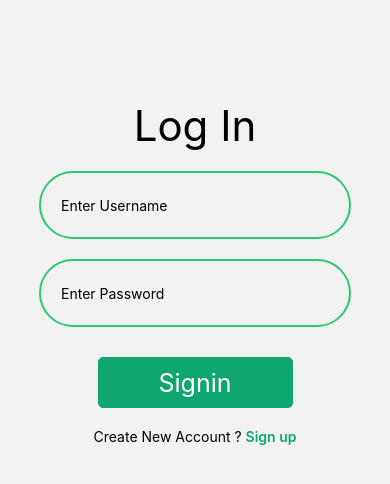
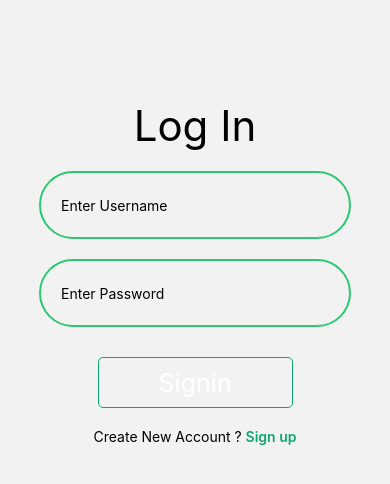
Before and after one commit to mosalman97/step_app, a React Native app: screen /Login in a window 390 px wide. Shown: the top 484 px of the page. Built offline with nearby package versions, Linux system fonts and the light colour scheme.

Commit message:
change the style of signin button with platfrom selector

```diff
--- a/App.js
+++ b/App.js
@@ -1,5 +1,5 @@
 import React from 'react';
-import {View} from 'react-native';
+import {SafeAreaView, View, Text} from 'react-native';
 import Loader from './src/assets/lottie/Loader';
 import Store from './src/components/context/Store';
 import Navigation from './src/components/Navigation';
@@ -11,6 +11,7 @@ const App = () => {
         <Navigation />
       </Store>
     </View>
+
   );
 };
 
--- a/src/components/screens/Signin.js
+++ b/src/components/screens/Signin.js
@@ -7,6 +7,8 @@ import {
   TouchableOpacity,
   Text,
   ActivityIndicator,
+  Platform,
+  addons,
 } from 'react-native';
 import {SIZES} from '../general/Constants';
 import {Context} from '../context/Store';
@@ -117,7 +119,14 @@ const styles = StyleSheet.create({
     fontSize: SIZES.hp('3%'),
   },
   button: {
-    backgroundColor: '#0FA76F',
+    ...Platform.select({
+      ios: {
+        backgroundColor: 'red',
+      },
+      android: {
+        backgroundColor: '#0FA76F',
+      },
+    }),
     borderColor: '#0FA76F',
     borderWidth: 1,
     marginTop: 30,
```
